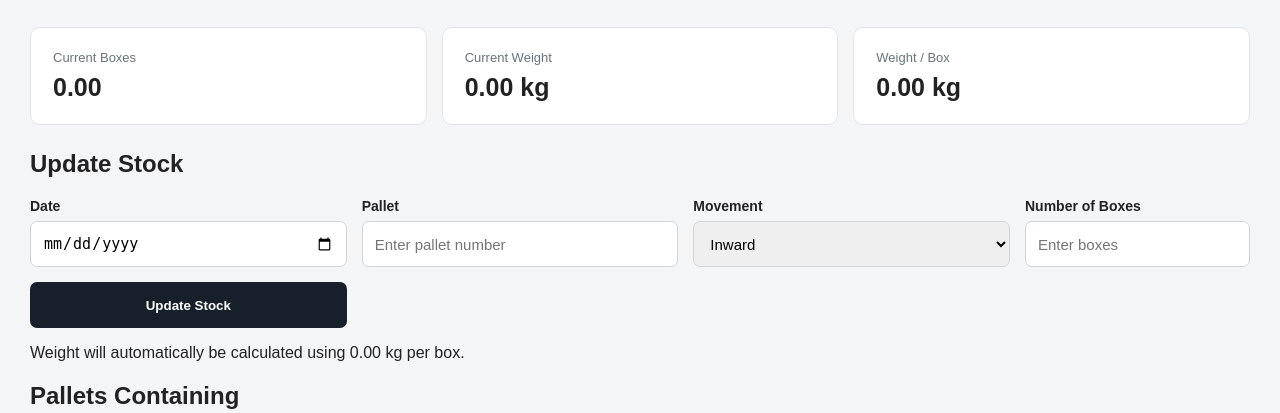
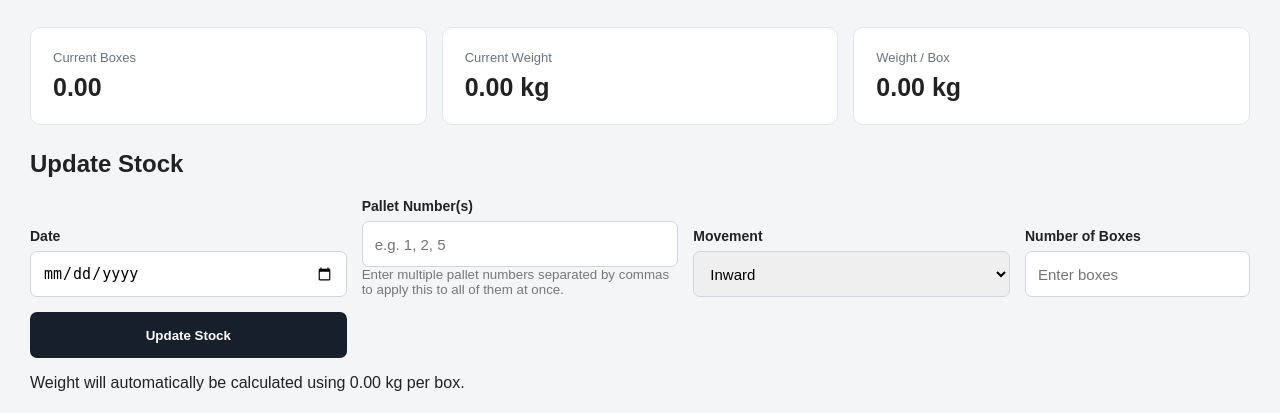
Before and after one commit to NagaNisant/IMS, a Flask app: template inventory_dashboard_spyder/templates/product.html in a window 1280 px wide. Shown: the part 147-560 px from the top of the page. Run offline with Flask 3, Linux system fonts and the light colour scheme; the template is opened without the code that fills it, so the values that code supplies are empty.

Commit message:
Update product.html

```diff
--- a/inventory_dashboard_spyder/templates/product.html
+++ b/inventory_dashboard_spyder/templates/product.html
@@ -230,16 +230,19 @@
         <div class="form-group">
 
             <label>
-                Pallet
+                Pallet Number(s)
             </label>
 
             <input
-                type="number"
+                type="text"
                 name="pallet_no"
-                min="1"
-                placeholder="Enter pallet number"
+                placeholder="e.g. 1, 2, 5"
                 required
             >
+
+            <small style="color:#777;">
+                Enter multiple pallet numbers separated by commas to apply this to all of them at once.
+            </small>
 
         </div>
 
```
